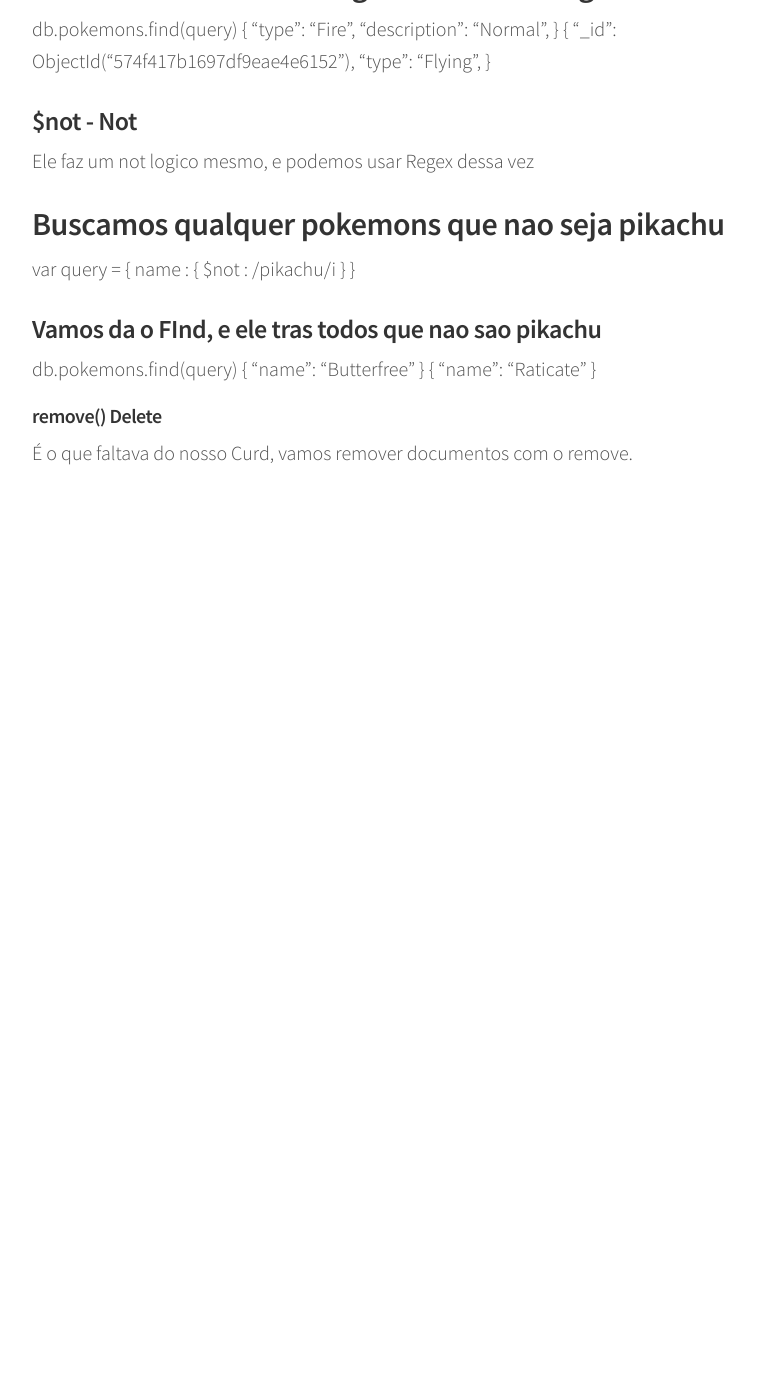
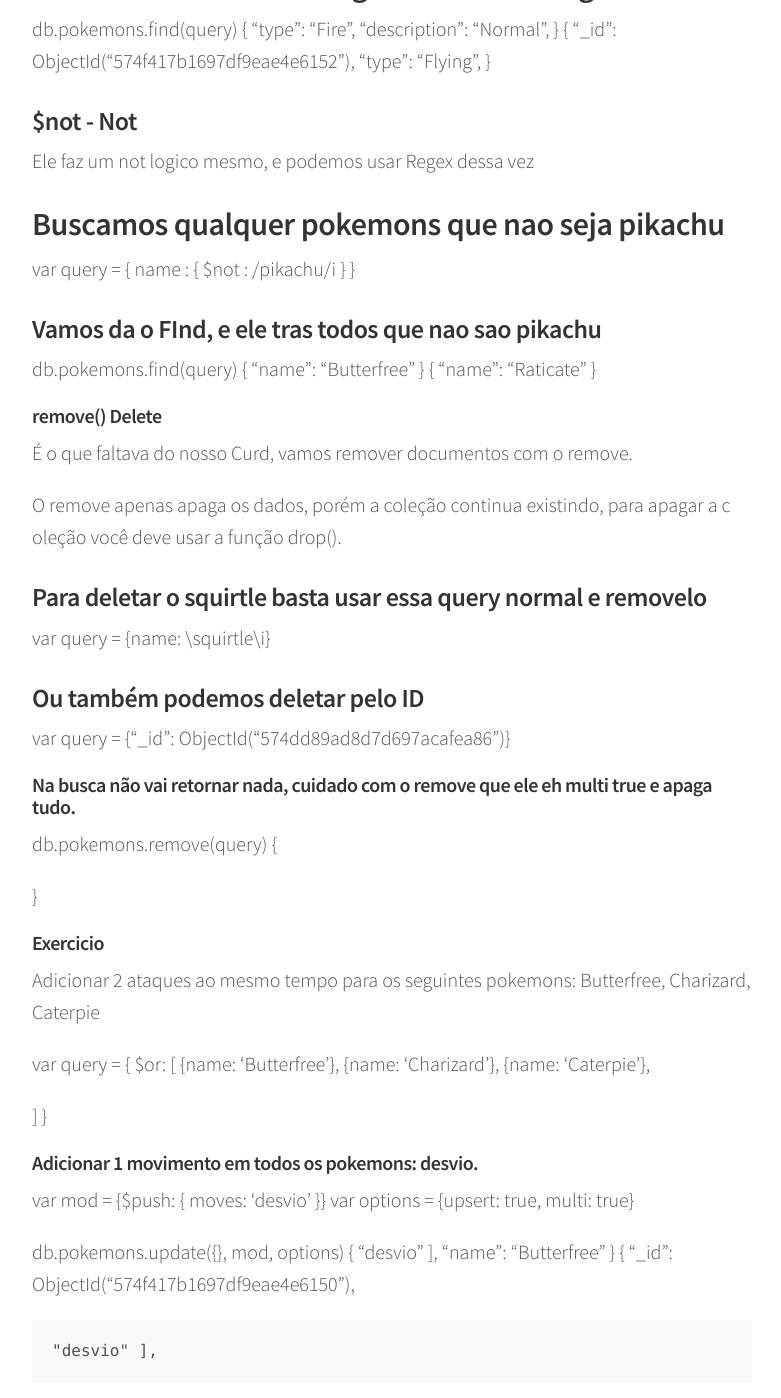
Before and after one commit to indrajithbandara/debug-blog, a Jekyll site: the page built from _posts/2016-05-14-mongodb.md, in a window 1280 px wide and 1400 px high, scrolled down 16912 px. Shown: the whole window, without its empty margins (248-1029 px from the left). Built offline with Jekyll 4.4.1, drawn with Linux system fonts in a browser that asks for light colours; comment, search, counter and statistics services are not loaded; before the commit the page ends 17501 px from its top, so only the background shows below that.

Commit message:
Subidinha

```diff
--- a/_posts/2016-05-14-mongodb.md
+++ b/_posts/2016-05-14-mongodb.md
@@ -718,3 +718,52 @@ db.pokemons.find(query)
 
 #### remove() Delete
 É o que faltava do nosso Curd, vamos remover documentos com o remove.
+
+O remove apenas apaga os dados, porém a coleção continua existindo, para apagar a c
+oleção você deve usar a função drop().
+
+### Para deletar o squirtle basta usar essa query normal e removelo
+var query = {name: \squirtle\i}
+
+### Ou também podemos deletar pelo ID
+var query = {"_id": ObjectId("574dd89ad8d7d697acafea86")}
+
+##### Na busca não vai retornar nada, cuidado com o remove que ele eh multi true e apaga tudo.
+db.pokemons.remove(query)
+{
+
+}
+
+#### Exercicio
+Adicionar 2 ataques ao mesmo tempo para os seguintes pokemons: Butterfree, Charizard, Caterpie
+
+var query = {
+  $or: [
+    {name: 'Butterfree'},
+    {name: 'Charizard'},
+    {name: 'Caterpie'},
+
+  ]
+}
+
+#### Adicionar 1 movimento em todos os pokemons: desvio.
+
+var mod = {$push: {
+  moves: 'desvio'
+}}
+var options = {upsert: true, multi: true}
+
+db.pokemons.update({}, mod, options)
+{
+    "desvio"
+  ],
+  "name": "Butterfree"
+}
+{
+  "_id": ObjectId("574f417b1697df9eae4e6150"),
+
+    "desvio"
+],
+
+------------------------------------------
+--------------------------------------
```
